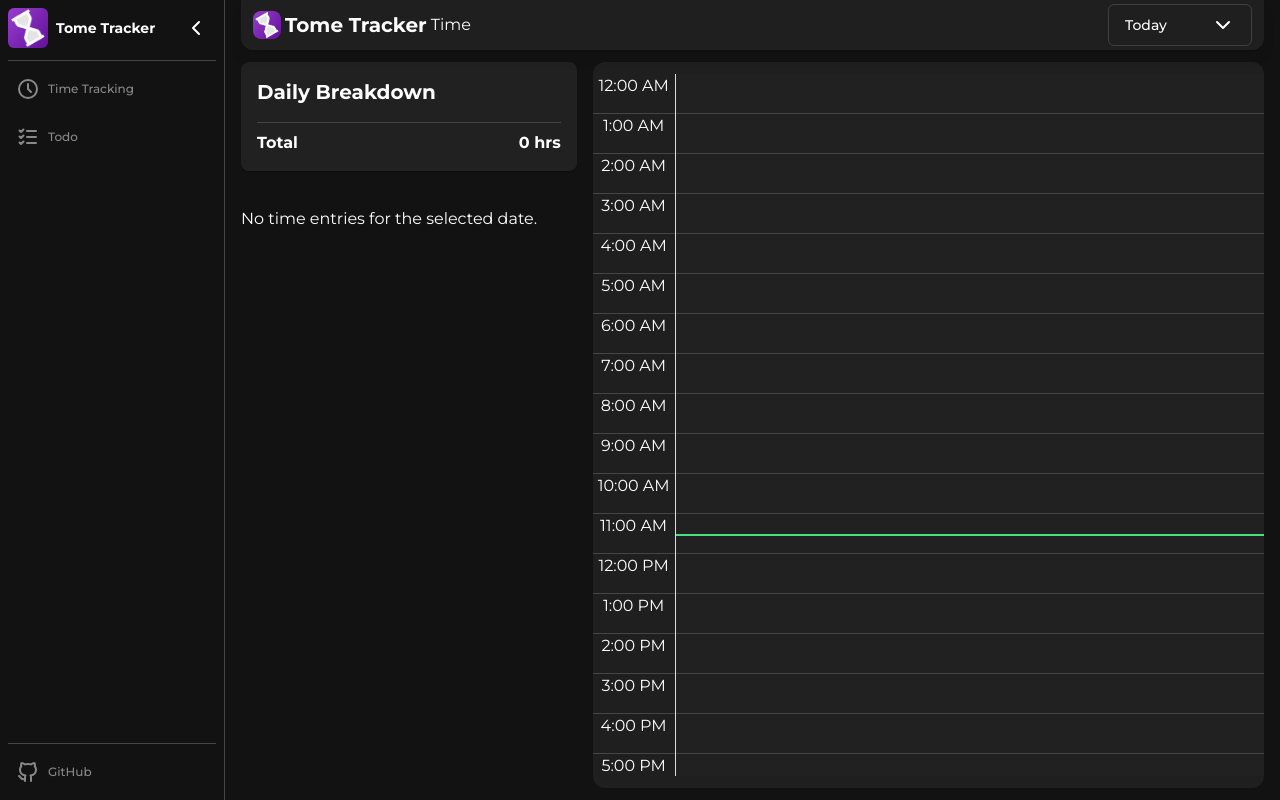
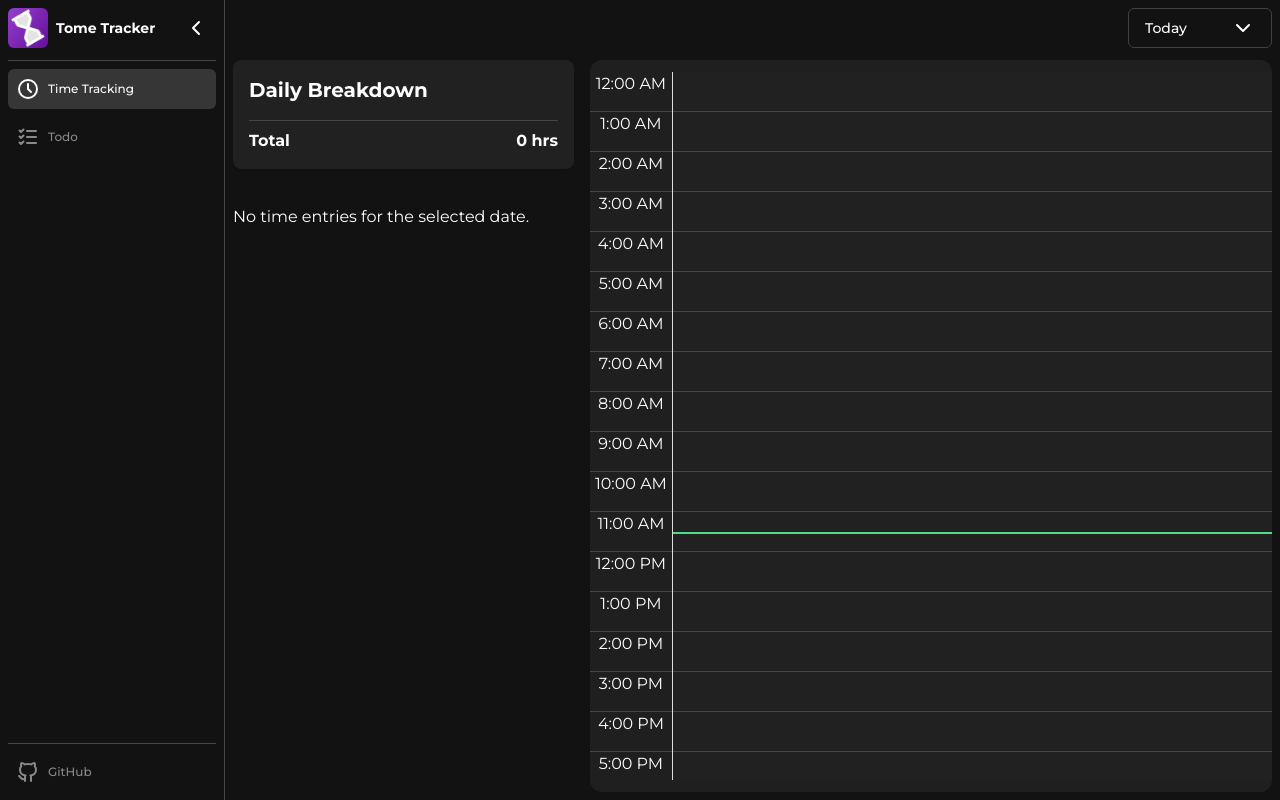
Before and after one commit to tommerty/TomeTracker, a Next.js app: page /dashboard in a window 1280 px wide. Built offline with nearby package versions, Linux system fonts and the light colour scheme.

Commit message:
fix layout

```diff
--- a/app/dashboard/page.tsx
+++ b/app/dashboard/page.tsx
@@ -109,27 +109,8 @@
     };
 
     return (
-        <div className="container mx-auto px-4 flex flex-col h-dvh">
-            <div className="sticky flex items-center top-0 w-full justify-between bg-muted px-3 rounded-b-xl shadow-lg z-50 py-1">
-                <div className="flex items-center gap-1">
-                    <div className="flex items-center gap-1 mr-3">
-                        <img
-                            src="/icons/icon-192x192.png"
-                            className="rounded-lg w-7 h-7"
-                        />
-                        <h1 className="text-xl font-bold">Tome Tracker</h1>
-                        <Link href={"/dashboard"}>Time</Link>
-                    </div>
-
+        <div className="flex flex-col gap-3 h-full">
             <Dialog open={isDialogOpen} onOpenChange={setIsDialogOpen}>
-                        {/* <DialogTrigger asChild>
-                            <Button>
-                                <PlusCircle
-                                    size="24"
-                                    className="cursor-pointer"
-                                />
-                            </Button>
-                        </DialogTrigger> */}
                 <DialogContent>
                     <DialogHeader>
                         <DialogTitle>New Entry</DialogTitle>
@@ -144,12 +125,11 @@
                     </DialogHeader>
                 </DialogContent>
             </Dialog>
-                </div>
             <Popover>
                 <PopoverTrigger asChild>
                     <Button
                         variant="outline"
-                            className="flex items-center justify-normal w-36 h-full"
+                        className="flex items-center justify-normal w-36 ml-auto"
                     >
                         <span>
                             {isToday
@@ -166,8 +146,7 @@
                     />
                 </PopoverContent>
             </Popover>
-            </div>
-            <div className="flex gap-4 relative justify-between h-full overflow-hidden py-3">
+            <div className="flex gap-4 relative justify-between h-full overflow-hidden">
                 <div className="w-1/2 overflow-auto h-full relative space-y-9">
                     <div className="">
                         <DailyBreakdown
--- a/components/layout/sidenav.tsx
+++ b/components/layout/sidenav.tsx
@@ -1,25 +1,33 @@
 "use client";
 
-import React, { Dispatch, SetStateAction, useState } from "react";
+import React, { Dispatch, SetStateAction, useState, useEffect } from "react";
 import * as Icons from "@tabler/icons-react";
-
+import Link from "next/link";
+import { usePathname } from "next/navigation";
 import { motion } from "framer-motion";
 import { Separator } from "../ui/separator";
+
 interface Props {
     children: React.ReactNode;
 }
+
 export const SideNav = ({ children }: Props) => {
     return (
         <div className="flex bg-background">
             <Sidebar />
-            <div className="w-full">{children}</div>
+            <div className="w-full h-dvh p-2">{children}</div>
         </div>
     );
 };
 
 const Sidebar = () => {
     const [open, setOpen] = useState(true);
-    const [selected, setSelected] = useState("Dashboard");
+    const pathname = usePathname();
+    const [selected, setSelected] = useState(pathname);
+
+    useEffect(() => {
+        setSelected(pathname);
+    }, [pathname]);
 
     return (
         <motion.nav
@@ -38,6 +46,7 @@
                 <Option
                     Icon={Icons.IconClock}
                     title="Time Tracking"
+                    route="/dashboard"
                     selected={selected}
                     setSelected={setSelected}
                     open={open}
@@ -45,6 +54,7 @@
                 <Option
                     Icon={Icons.IconListCheck}
                     title="Todo"
+                    route="/todo"
                     selected={selected}
                     setSelected={setSelected}
                     open={open}
@@ -55,9 +65,11 @@
                 <Option
                     Icon={Icons.IconBrandGithub}
                     title="GitHub"
+                    route="https://github.com/tommerty/TomeTracker"
                     selected={selected}
                     setSelected={setSelected}
                     open={open}
+                    external
                 />
             </div>
         </motion.nav>
@@ -67,22 +79,35 @@
 const Option = ({
     Icon,
     title,
+    route,
     selected,
     setSelected,
     open,
+    external,
 }: {
     Icon: any;
     title: string;
+    route: string;
     selected: string;
     setSelected: Dispatch<SetStateAction<string>>;
     open: boolean;
+    external?: boolean;
 }) => {
+    const handleClick = () => {
+        setSelected(route);
+    };
+
+    const linkProps = external
+        ? { href: route, target: "_blank", rel: "noopener noreferrer" }
+        : { href: route };
+
     return (
-        <motion.button
+        <Link {...linkProps}>
+            <motion.a
                 layout
-            onClick={() => setSelected(title)}
+                onClick={handleClick}
                 className={`relative flex h-10 w-full items-center rounded-md transition-colors ${
-                selected === title
+                    selected === route
                         ? "bg-accent text-foreground"
                         : "text-foreground/50 hover:bg-accent hover:text-foreground"
                 }`}
@@ -104,7 +129,8 @@
                         {title}
                     </motion.span>
                 )}
-        </motion.button>
+            </motion.a>
+        </Link>
     );
 };
 
```
Lines whose indentation alone changed are shown as unchanged.
